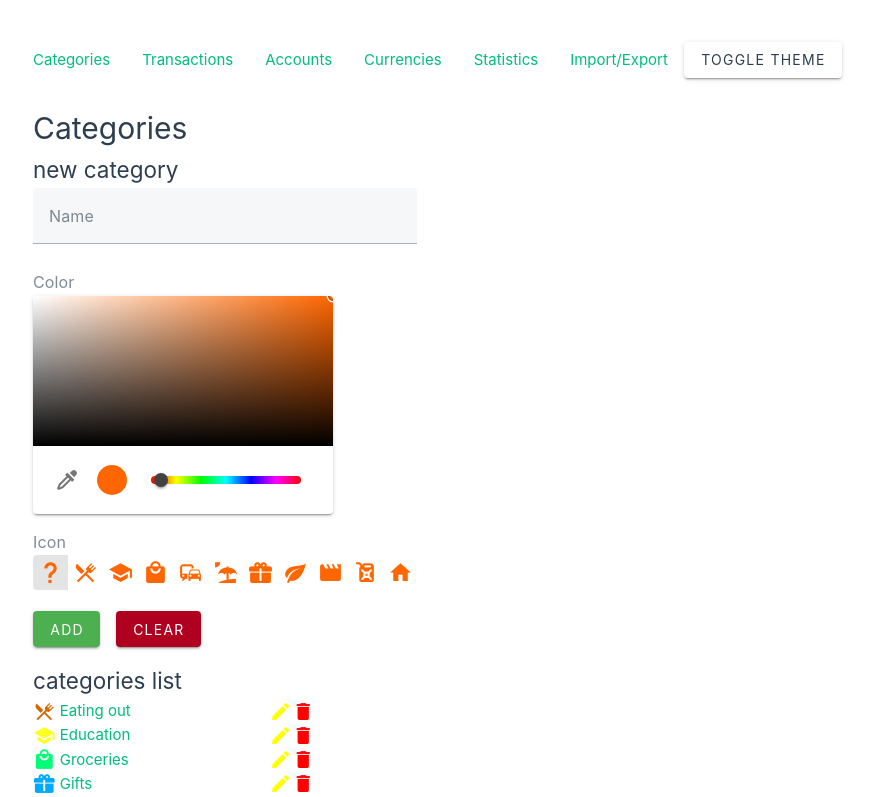
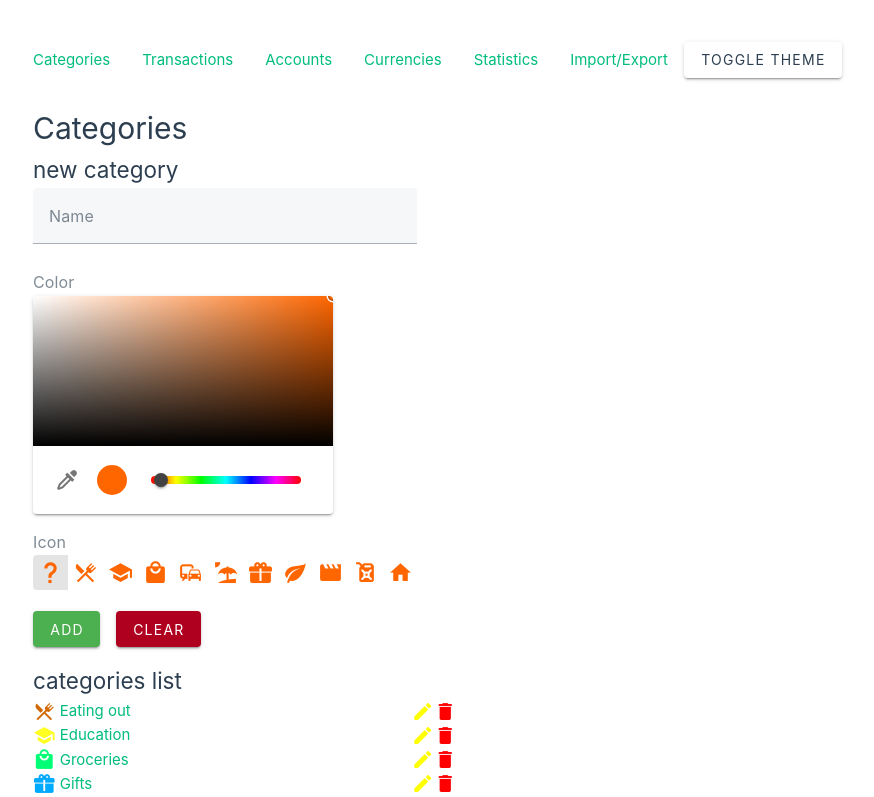
Before and after one commit to FilipTarajko/finance-manager, a Vue app: page / in a window 1280 px wide. Shown: the top 797 px of the page, without its empty margins (229-1103 px from the left). Built offline with nearby package versions, Linux system fonts and the light colour scheme.

Commit message:
Adjust category component styling

```diff
--- a/src/components/Categories/CategoryComponent.vue
+++ b/src/components/Categories/CategoryComponent.vue
@@ -12,14 +12,14 @@ defineProps<{
 
 
 <template>
-  <div style="display: flex; flex-direction: row;">
-  <div style="width: 25ch;">
+  <div style="display: grid; grid-template-columns: 40ch 6ch;">
+    <div>
       <v-icon
       :icon="category.icon"
       :color="category.color"
       /> <RouterLink :to="'/categories/' + category.id">{{ category.name }}</RouterLink>
     </div>
-  <div style="width: 6ch;">
+    <div>
       <v-icon
       @click="showDialog(category)"
       class="edit-button"
--- a/src/views/CategoriesView.vue
+++ b/src/views/CategoriesView.vue
@@ -25,7 +25,6 @@ function showDialog(category: Category) {
       <div
         v-for="category of categoriesStore.categories"
         :key="category.id"
-        :style="{ color: category.color, 'list-style': 'none' }"
       >
         <CategoryComponent
           :category="category"
```
Lines whose indentation alone changed are shown as unchanged.
